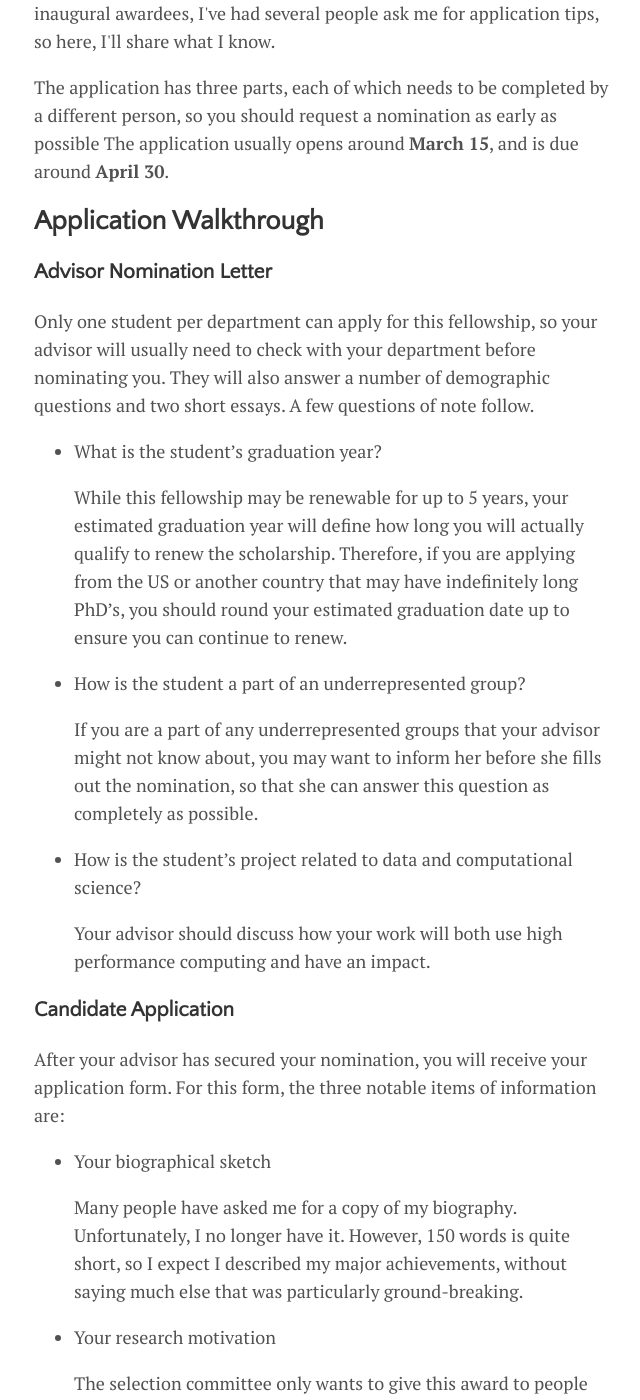
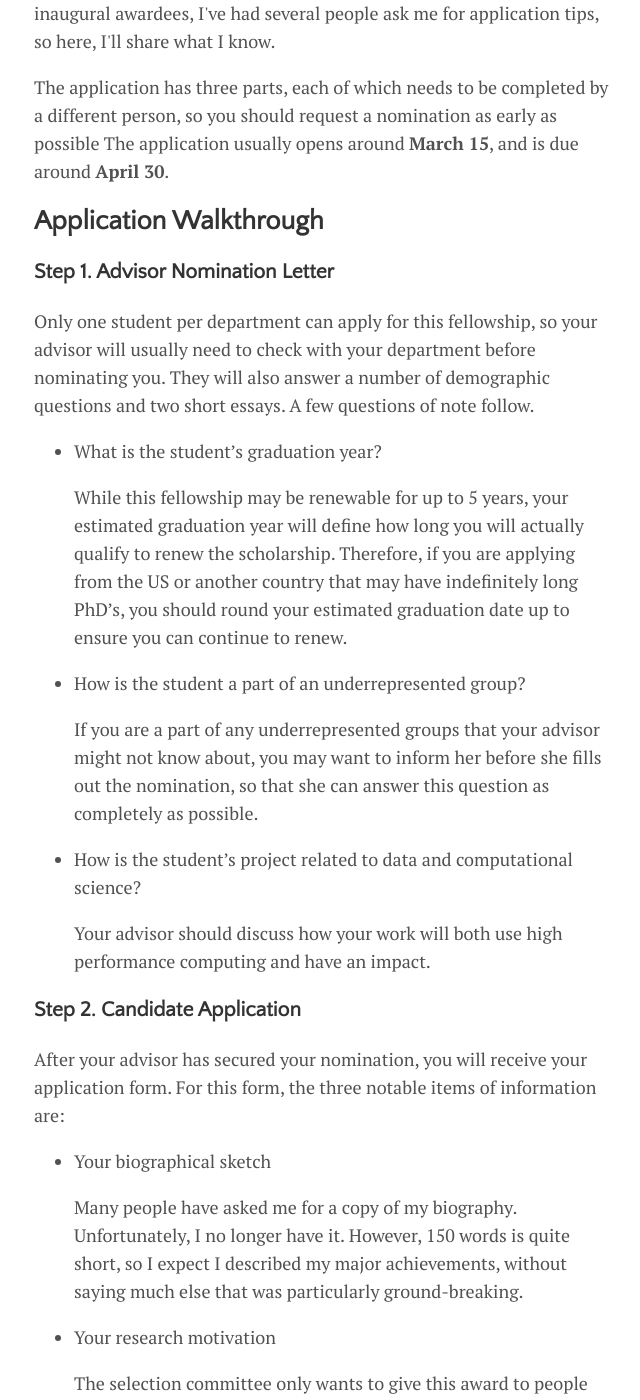
Before and after one commit to dhanus/dhanus.github.io, a Jekyll site: the page built from _posts/2017-04-29-acm-intel-fellowship.markdown, in a window 1280 px wide and 1400 px high, scrolled down 633 px. Shown: the whole window, without its empty margins (318-958 px from the left). Built offline with Jekyll 4.4.1, drawn with Linux system fonts in a browser that asks for light colours; nearby versions of some CDN libraries; some of the changed text lies outside the part shown.

Commit message:
fix formatting

```diff
--- a/_posts/2017-04-29-acm-intel-fellowship.markdown
+++ b/_posts/2017-04-29-acm-intel-fellowship.markdown
@@ -17,7 +17,7 @@ The application has three parts, each of which needs to be completed by a differ
 
 ## Application Walkthrough
 
-### Advisor Nomination Letter
+### Step 1. Advisor Nomination Letter
 
 Only one student per department can apply for this fellowship, so your advisor will usually need to check with your department before nominating you. They will also answer a number of demographic questions and two short essays. A few questions of note follow.
 
@@ -31,9 +31,9 @@ Only one student per department can apply for this fellowship, so your advisor w
 
 * How is the student's project related to data and computational science?
 
-	Your advisor should discuss how your work will both use high performance computing and have an impact.
+  Your advisor should discuss how your work will both use high performance computing and have an impact.
 
-### Candidate Application
+### Step 2. Candidate Application
 
 After your advisor has secured your nomination, you will receive your application form. For this form, the three notable items of information are:
 
@@ -50,7 +50,7 @@ After your advisor has secured your nomination, you will receive your applicatio
   This is the only real place that you, as an applicant have to display your achievements. All standard resume and CV advice applies. If your work achieved something, explain what it achieved, and use numbers wherever possible.
 
 
-### Endorsement Letter
+### Step 3. Endorsement Letter
 
 * This is a more standard letter of recommendation, which asks your endorser to both quantify and comment on how amazing you are. You should select someone who has done research with you, thinks you fantastic, and knows how to write a good letter of recommendation.
 
```
